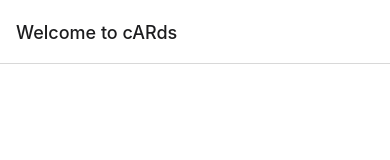
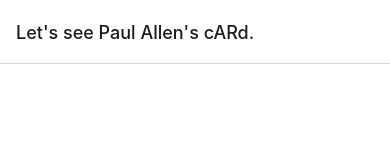
Before and after one commit to willjos/AR-business-cards-frontend, a React Native app in the folder AR-business-cards/: screen / in a window 390 px wide. Shown: the top 160 px of the page. Built offline with nearby package versions, Linux system fonts and the light colour scheme.

Commit message:
changed title of login page

```diff
--- a/AR-business-cards/App.js
+++ b/AR-business-cards/App.js
@@ -96,7 +96,7 @@ export default function App() {
           <LoginStack.Navigator>
             <LoginStack.Screen
               name="Login"
-              options={{ title: `Welcome to cARds` }}
+              options={{ title: `Let's see Paul Allen's cARd.` }}
             >
               {(props) => (
                 <UserLoginPage
```
